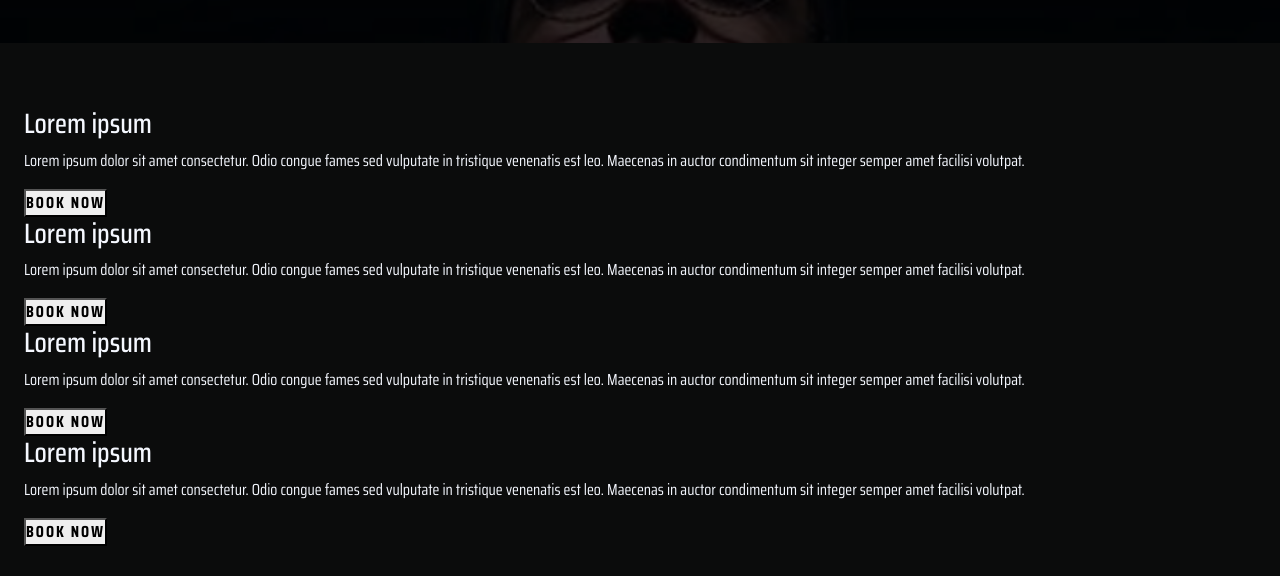
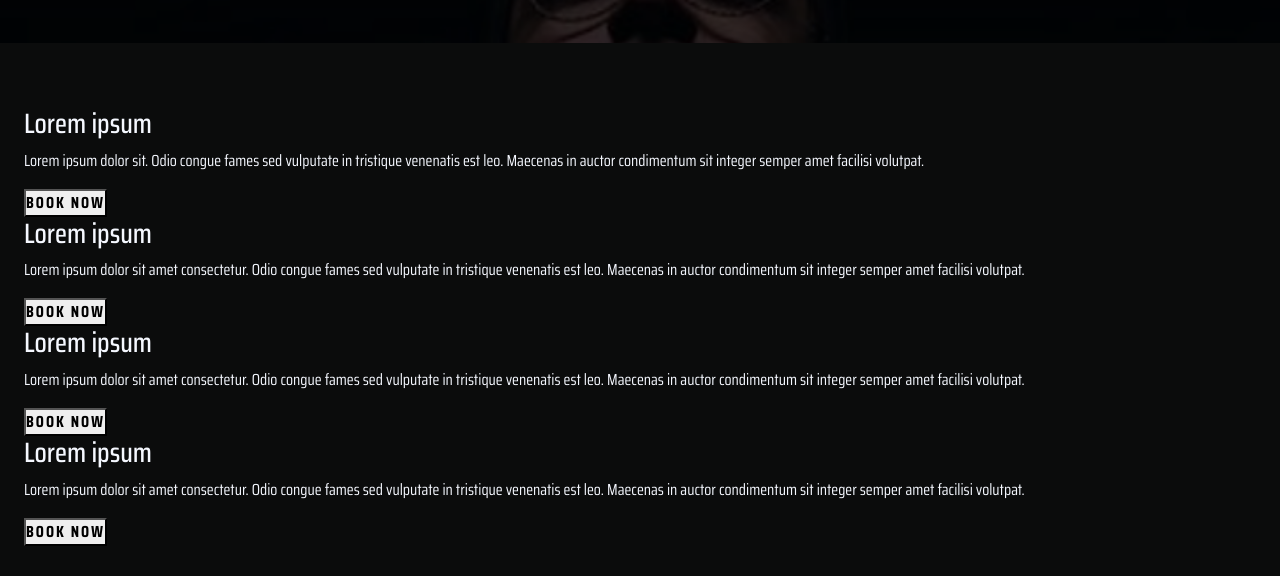
Before and after one commit to jonnathanlopez1210/Proyecto-JonnathanLopez, a plain HTML site: page pages/portfolio.html in a window 1280 px wide. Shown: the part 224-800 px from the top of the page. Drawn offline with nearby package versions, Linux system fonts and the light colour scheme.

Commit message:
prueba usuario

```diff
--- a/pages/portfolio.html
+++ b/pages/portfolio.html
@@ -57,7 +57,7 @@
     <section>
         <div>
             <h3>Lorem ipsum</h3>
-            <p>Lorem ipsum dolor sit amet consectetur. Odio congue fames sed vulputate in tristique venenatis est leo. Maecenas in auctor condimentum sit integer semper amet facilisi volutpat.</p>
+            <p>Lorem ipsum dolor sit. Odio congue fames sed vulputate in tristique venenatis est leo. Maecenas in auctor condimentum sit integer semper amet facilisi volutpat.</p>
             <button>Book Now</button>
         </div>
         <div>
```
